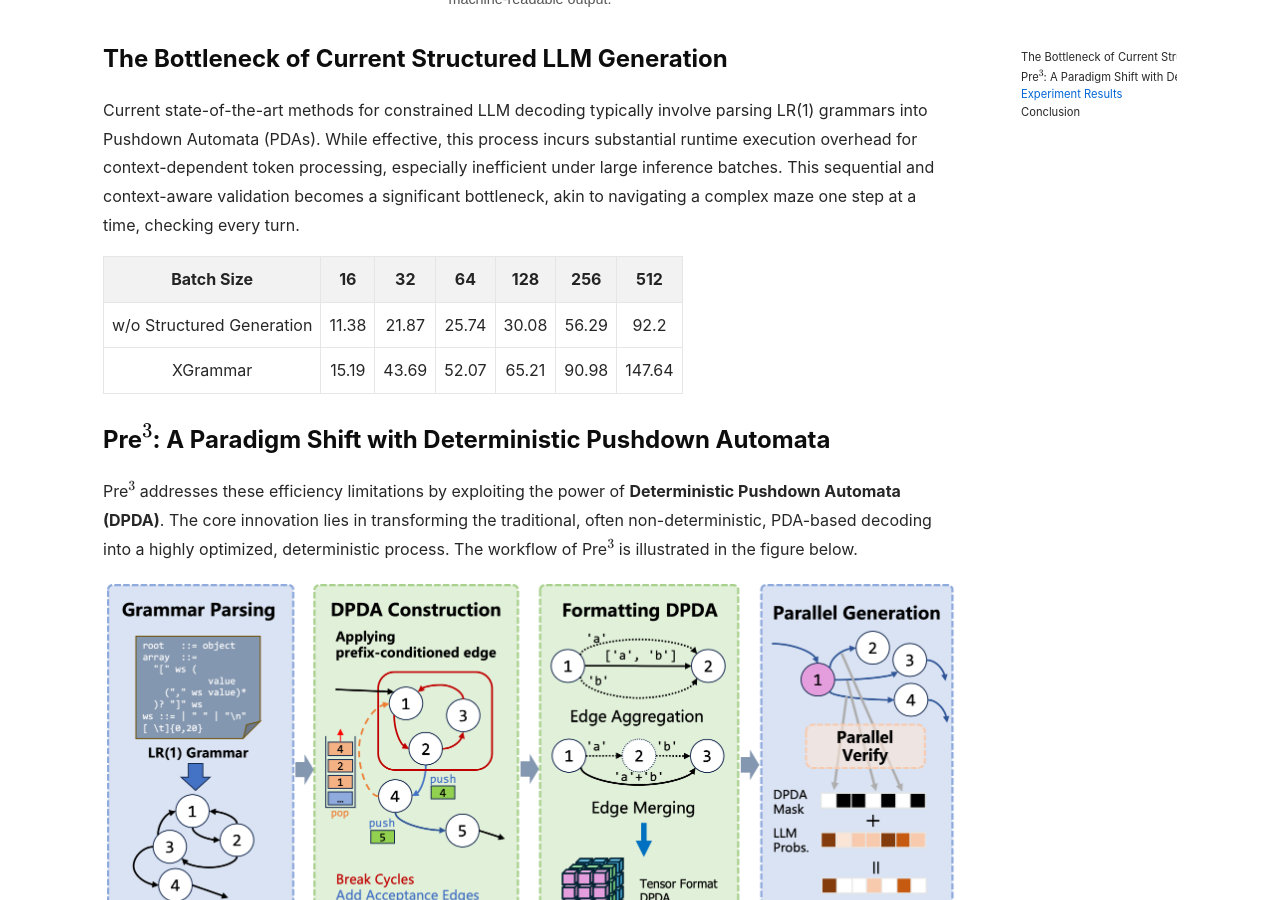
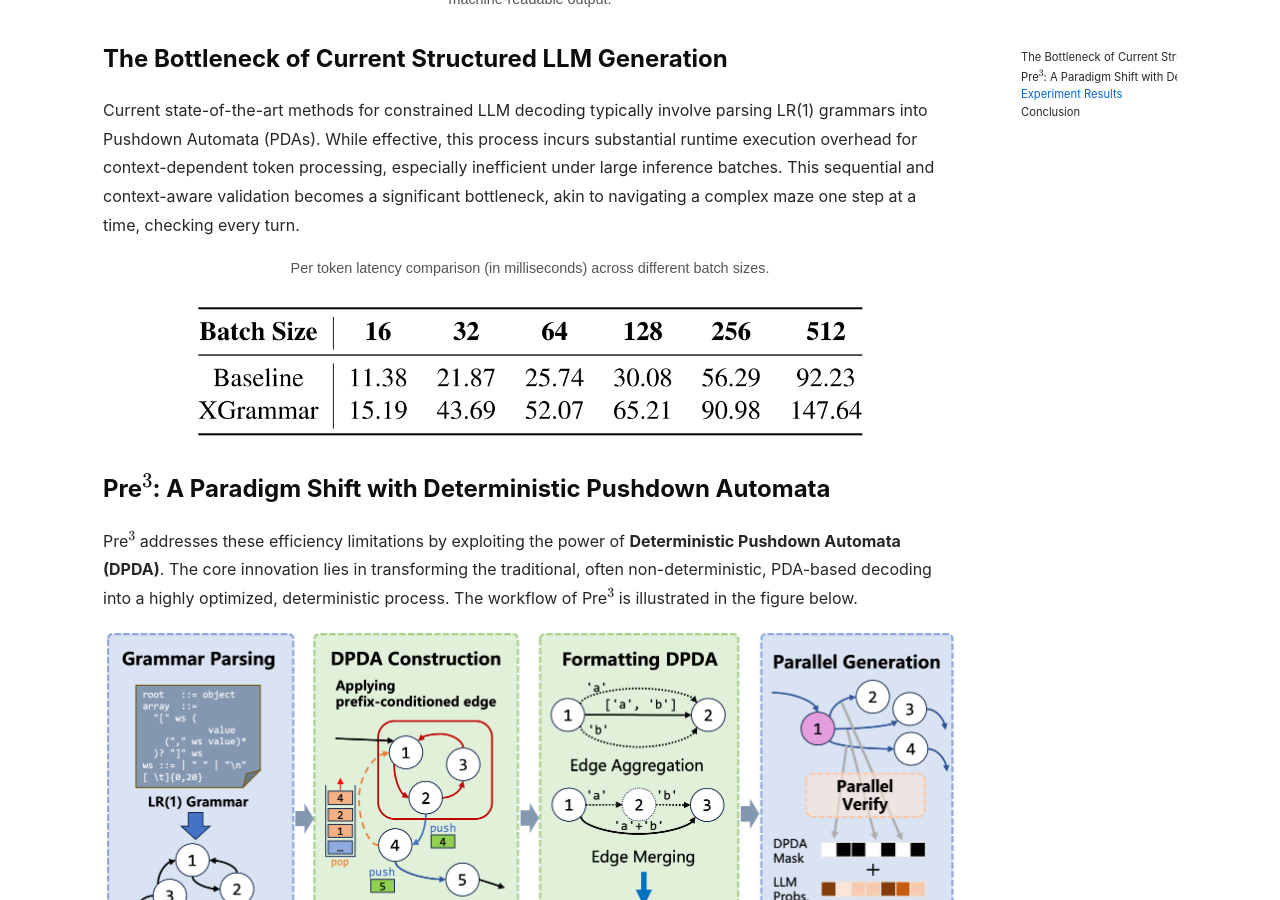
Before and after one commit to ModelTC/lightllm-blog, a Jekyll site: the page built from _posts/2025-06-15-pre3.md, in a window 1280 px wide and 900 px high, scrolled down 1113 px. Built offline with Jekyll 4.4.1, drawn with Linux system fonts in a browser that asks for light colours; nearby versions of some CDN libraries; formulas are drawn with MathJax 3.

Commit message:
optimize blog

```diff
--- a/_posts/2025-06-15-pre3.md
+++ b/_posts/2025-06-15-pre3.md
@@ -19,10 +19,11 @@ The ubiquitous rise of Large Language Models (LLMs) has amplified the demand for
 
 Current state-of-the-art methods for constrained LLM decoding typically involve parsing LR(1) grammars into Pushdown Automata (PDAs). While effective, this process incurs substantial runtime execution overhead for context-dependent token processing, especially inefficient under large inference batches. This sequential and context-aware validation becomes a significant bottleneck, akin to navigating a complex maze one step at a time, checking every turn.
 
-| Batch Size | 16 | 32 | 64 | 128 | 256 | 512 |
-|:--:|:--:|:--:|:--:|:--:|:--:|:--:|
-| w/o Structured Generation | 11.38 | 21.87 | 25.74 | 30.08 | 56.29 | 92.2 |
-| XGrammar | 15.19 | 43.69 | 52.07 | 65.21 | 90.98 | 147.64 |
+<div style="text-align: center;">
+  <p style="font-family: sans-serif; font-size: 0.9em; color: #555;">Per token latency comparison (in milliseconds)
+across different batch sizes.</p>
+  <img src="{{ site.baseurl }}/assets/images/blogs/03-pre3/background_table_00.png"  style="zoom: 30%;" />
+</div>
 
 ### Pre$^3$: A Paradigm Shift with Deterministic Pushdown Automata
 
@@ -113,8 +114,8 @@ To assess real-world performance, the throughput of Pre$^3$ and XGrammar was com
 * **Key Finding:** Pre$^3$ consistently outperformed XGrammar in all scenarios, achieving latency reductions of up to 30%. The advantage was more pronounced at larger batch sizes, demonstrating Pre$^3$'s scalability. Pre$^3$ also demonstrated an improvement over XGrammar in real-world serving, achieving up to 20% higher throughput at higher concurrency levels.
 
 <div style="text-align: center;">
+  <p style="font-family: sans-serif; font-size: 0.9em; color: #555;">Evaluate batch decoding efficiency.</p>
   <img src="{{ site.baseurl }}/assets/images/blogs/03-pre3/table.png"  style="zoom: 100%;" />
-  <p style="font-family: sans-serif; font-size: 0.9em; color: #555;">Evaluate batch decoding efficiency.</p>
 </div>
 
 <div style="text-align: center;">
```
Also changed, not shown: assets/images/blogs/03-pre3/background_table_00.png (added).
